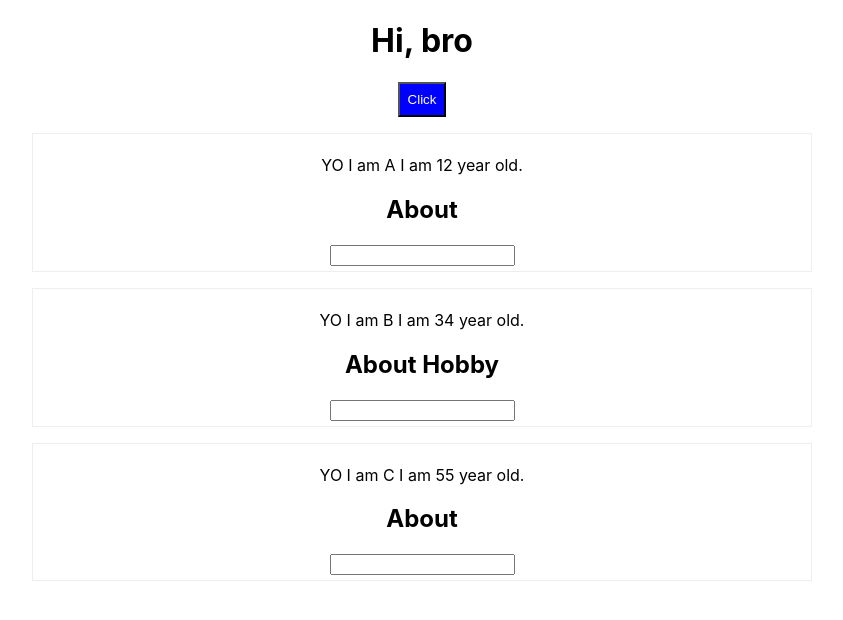
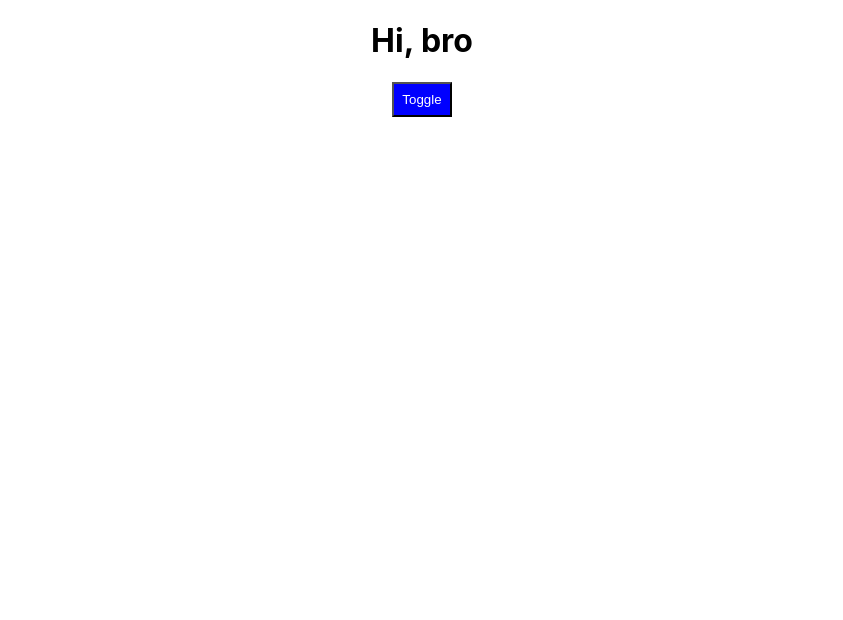
Before and after one commit to parammittal16/react-complete, a React (Create React App) app: page / in a window 1280 px wide. Shown: the top 620 px of the page, without its empty margins (218-1061 px from the left). Built offline with nearby package versions, Linux system fonts and the light colour scheme.

Commit message:
Refine using standard practices

```diff
--- a/src/App.js
+++ b/src/App.js
@@ -4,28 +4,44 @@ import Person from './Person/Person';
 class App extends Component {
   state = {
     person : [
-      { name: "A", age: "12" },
-      { name: "B", age: "34" },
-      { name: "C", age: "55" }
-    ]
+      { id:'1', name: "A", age: "12" },
+      { id:'2', name: "B", age: "34" },
+      { id:'3', name: "C", age: "55" }
+    ],
+    otherState : 'Bla bla',
+    showPersons : false
   }
-  switchNameHandler = (newName) => {
-    this.setState({
-      person : [
-        { name: newName, age: '21'},
-        { name: 'MP', age: '34'},
-        { name: "C", age: "55" }
-      ]
-    })
+  // switchNameHandler = (newName) => {
+  //   this.setState({
+  //     person : [
+  //       { name: newName, age: '21'},
+  //       { name: 'MP', age: '34'},
+  //       { name: "C", age: "55" }
+  //     ]
+  //   })
+  // }
+  deletePersonHandler = (index) => {
+    const newPersons = this.state.person;
+    newPersons.splice(index, 1);
+    this.setState({person: newPersons})
   }
-  nameChangedHandler = (event) => {
-    this.setState({
-      person : [
-        { name: 'A', age: '12'},
-        { name: event.target.value, age: '34'},
-        { name: "C", age: "55" }
-      ]
-    })
+  togglePersonHandler = () => {
+    const V = this.state.showPersons;
+    this.setState({showPersons : !V});
+  }
+  nameChangedHandler = (event, id) => {
+    const personIndex = this.state.person.findIndex((p) => {
+      return p.id === id;
+    });
+    const Person = {
+      ...this.state.person[personIndex]
+    };
+
+    Person.name = event.target.value;
+
+    const People = [...this.state.person];
+    People[personIndex] = Person;
+    this.setState({person : People});
   }
   render() {
     const S = {
@@ -34,16 +50,29 @@ class App extends Component {
       padding: '8px',
       cursor: 'pointer'
     }
-    return (
-      <div className="App">
-        <h1>Hi, bro</h1>
-        <button style={S} onClick={() => this.switchNameHandler('Param')}>Click</button>
-        <Person name={this.state.person[0].name} age = {this.state.person[0].age}/>
+    let Ps = null;
+    if( this.state.showPersons){
+      Ps = (
+        <div>
+        {
+          this.state.person.map((per,index) =>{
+            return <Person click = {() => this.deletePersonHandler(index)} name = {per.name} age={per.age} key={per.id} change={(event) => this.nameChangedHandler(event, per.id)}/>
+          })
+        /* <Person name={this.state.person[0].name} age = {this.state.person[0].age}/>
         <Person name={this.state.person[1].name}
         age = {this.state.person[1].age}
         click={this.switchNameHandler.bind(this, 'Pammy')}
         change={this.nameChangedHandler}>Hobby</Person>
-        <Person name={this.state.person[2].name} age = {this.state.person[2].age}/>
+        <Person name={this.state.person[2].name} age = {this.state.person[2].age}/> */
+        }
+        </div>
+      );
+    }
+    return (
+      <div className="App">
+      <h1>Hi, bro</h1>
+      <button style={S} onClick={this.togglePersonHandler}>Toggle</button>
+      { Ps }
       </div>
     );
   }
```
